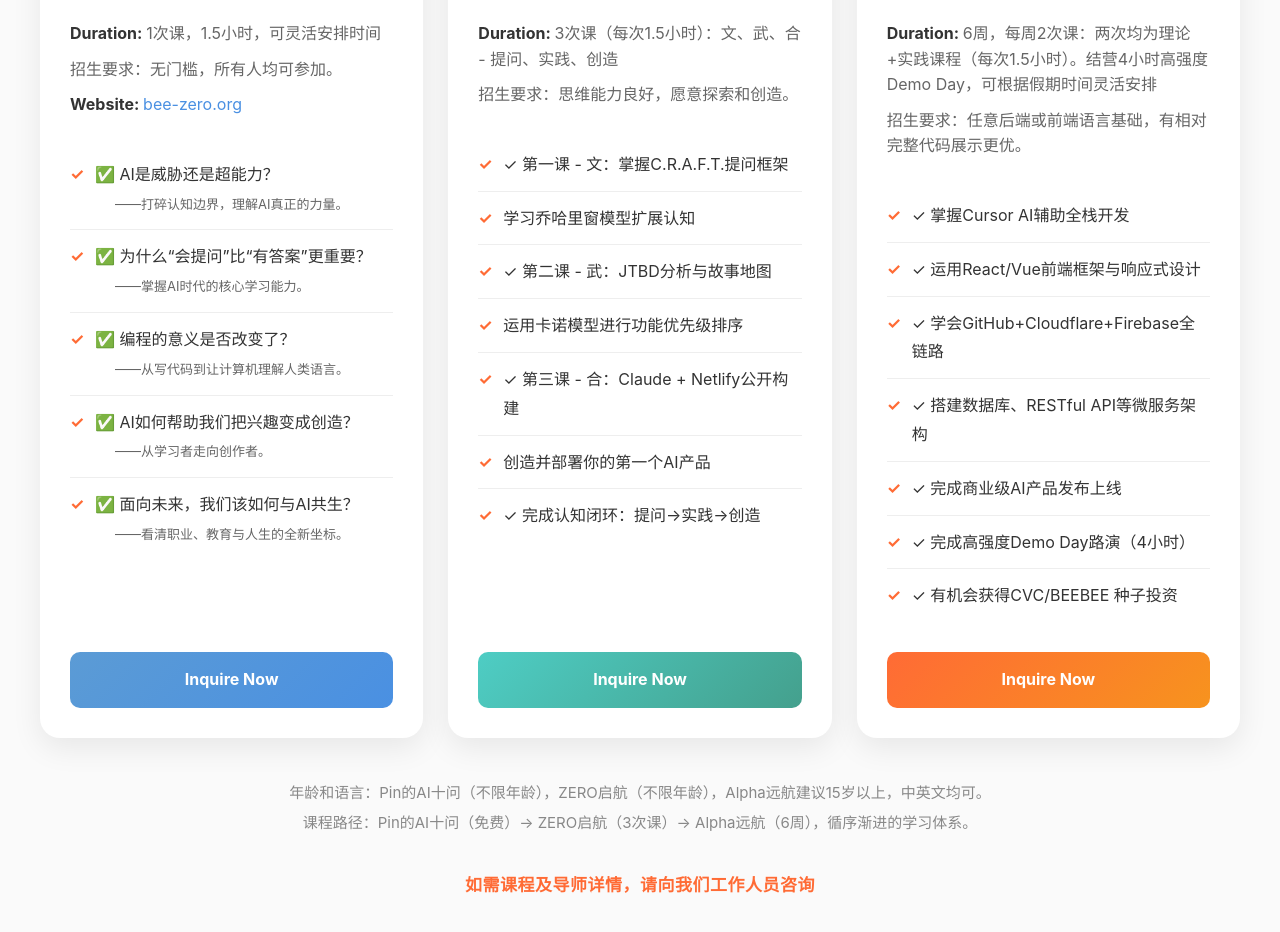
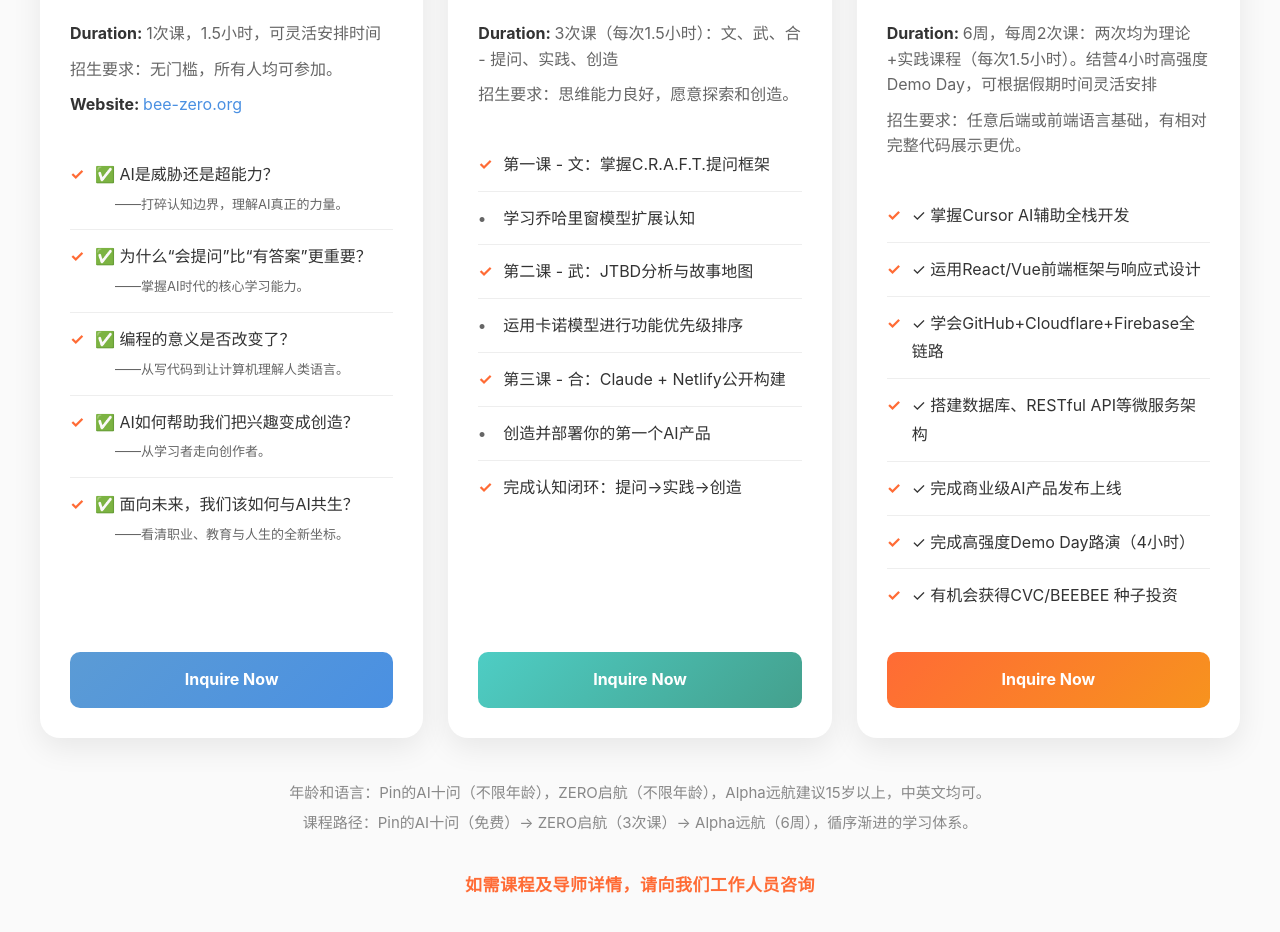
Before and after one commit to xkbear/beealpha-internship, a plain HTML site: page index.html in a window 1280 px wide. Shown: the part 2040-2972 px from the top of the page. Drawn offline with nearby package versions, Linux system fonts and the light colour scheme.

Commit message:
优化ZERO课程显示：副标题使用圆点符号，主标题保持勾选符号

```diff
--- a/index.html
+++ b/index.html
@@ -363,6 +363,14 @@
             left: 0;
             color: #FF6B35;
             font-weight: bold;
+        }
+
+        /* ZERO课程特殊样式：副标题用圆点 */
+        .course-card:nth-child(2) .course-features li:nth-child(2):before,
+        .course-card:nth-child(2) .course-features li:nth-child(4):before,
+        .course-card:nth-child(2) .course-features li:nth-child(6):before {
+            content: '•';
+            color: #666;
         }
 
         .enroll-button {
@@ -1971,13 +1979,13 @@
                         <p class="course-req" data-en="Admission: Good thinking ability, willing to explore and create." data-zh="招生要求：思维能力良好，愿意探索和创造。">招生要求：思维能力良好，愿意探索和创造。</p>
                     </div>
                     <ul class="course-features">
-                        <li data-en="Lesson 1 - Wen: Master C.R.A.F.T. questioning framework" data-zh="第一课 - 文：掌握C.R.A.F.T.提问框架">✓ 第一课 - 文：掌握C.R.A.F.T.提问框架</li>
+                        <li data-en="Lesson 1 - Wen: Master C.R.A.F.T. questioning framework" data-zh="第一课 - 文：掌握C.R.A.F.T.提问框架">第一课 - 文：掌握C.R.A.F.T.提问框架</li>
                         <li data-en="Learn Johari Window model to expand cognition" data-zh="学习乔哈里窗模型扩展认知">学习乔哈里窗模型扩展认知</li>
-                        <li data-en="Lesson 2 - Wu: JTBD analysis and Story Mapping" data-zh="第二课 - 武：JTBD分析与故事地图">✓ 第二课 - 武：JTBD分析与故事地图</li>
+                        <li data-en="Lesson 2 - Wu: JTBD analysis and Story Mapping" data-zh="第二课 - 武：JTBD分析与故事地图">第二课 - 武：JTBD分析与故事地图</li>
                         <li data-en="Apply Kano Model for feature prioritization" data-zh="运用卡诺模型进行功能优先级排序">运用卡诺模型进行功能优先级排序</li>
-                        <li data-en="Lesson 3 - He: Claude + Netlify Build in Public" data-zh="第三课 - 合：Claude + Netlify公开构建">✓ 第三课 - 合：Claude + Netlify公开构建</li>
+                        <li data-en="Lesson 3 - He: Claude + Netlify Build in Public" data-zh="第三课 - 合：Claude + Netlify公开构建">第三课 - 合：Claude + Netlify公开构建</li>
                         <li data-en="Create and deploy your first AI product" data-zh="创造并部署你的第一个AI产品">创造并部署你的第一个AI产品</li>
-                        <li data-en="Complete the cognitive loop: Question → Practice → Create" data-zh="完成认知闭环：提问→实践→创造">✓ 完成认知闭环：提问→实践→创造</li>
+                        <li data-en="Complete the cognitive loop: Question → Practice → Create" data-zh="完成认知闭环：提问→实践→创造">完成认知闭环：提问→实践→创造</li>
                     </ul>
                     <a href="#" class="enroll-button inquiry-btn" data-en="Inquire Now" data-zh="立即咨询">Inquire Now</a>
                 </div>
```
